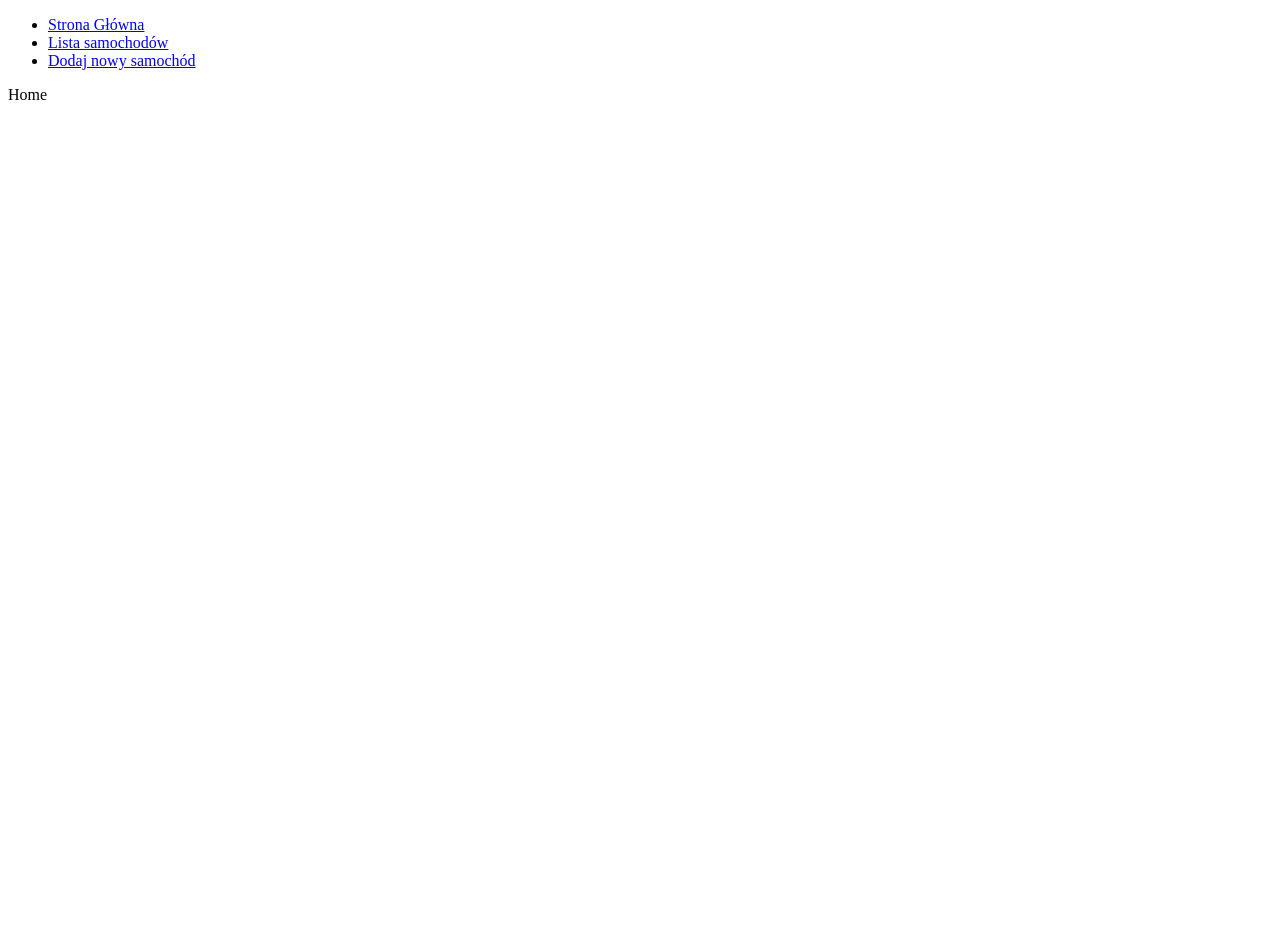
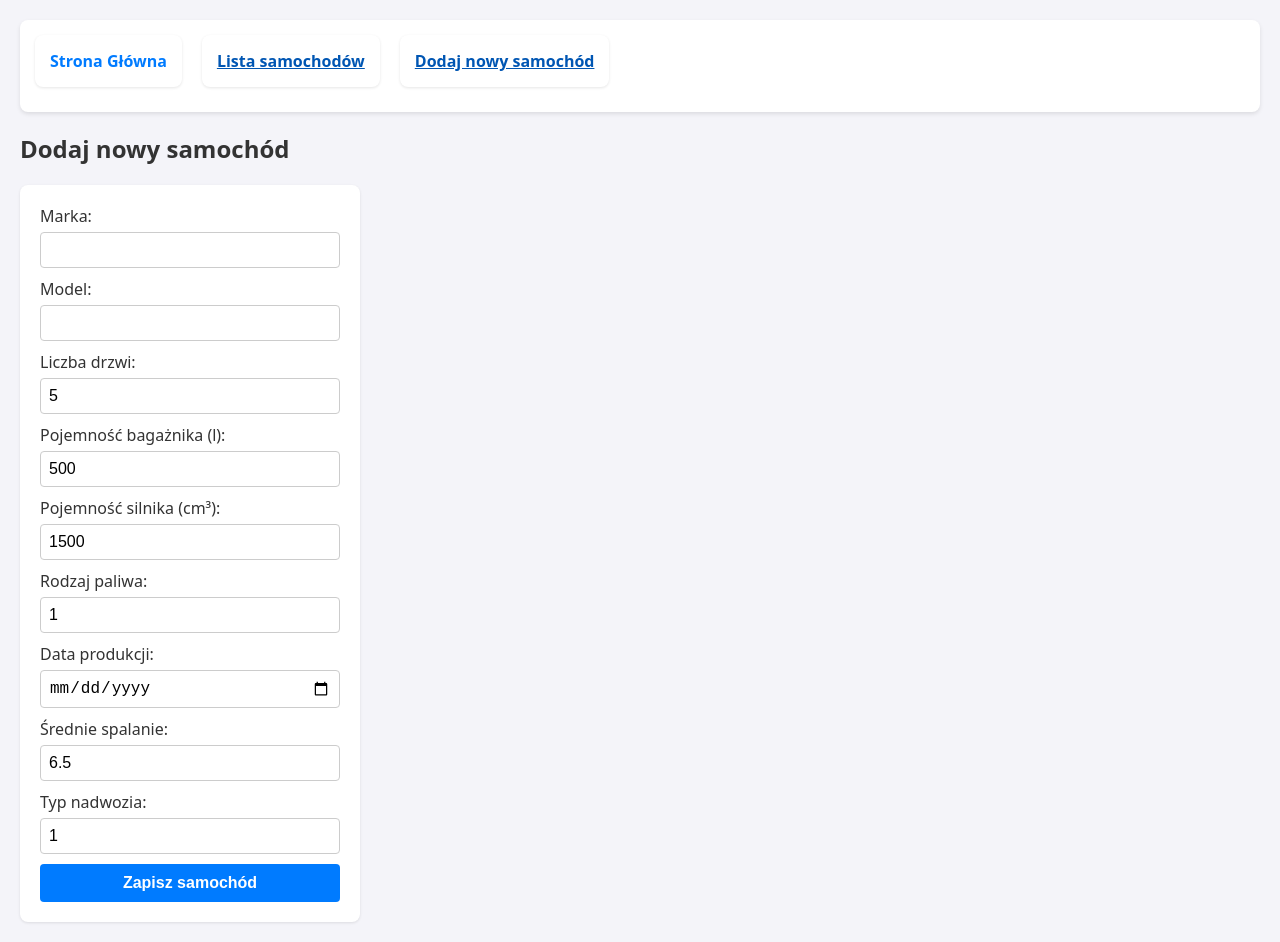
Before and after one commit to xaca20/cars-client, a React app in the folder cars-client/: page /cars/new in a window 1280 px wide. Before the commit the page ends 800 px from the top, so only its background shows below. Built offline with nearby package versions, Linux system fonts and the light colour scheme; the HTML template or start-up script is replaced by a standard one.

Commit message:
Dodanie reszty funkcjonalnosci

```diff
--- a/cars-client/src/index.css
+++ b/cars-client/src/index.css
@@ -0,0 +1,99 @@
+body {
+  font-family: system-ui, -apple-system, sans-serif;
+  background-color: #f4f4f9;
+  color: #333;
+  margin: 0;
+  padding: 20px;
+}
+
+nav {
+  background-color: #ffffff;
+  padding: 15px;
+  border-radius: 8px;
+  box-shadow: 0 2px 4px rgba(0,0,0,0.1);
+  margin-bottom: 20px;
+}
+
+nav ul {
+  display: flex;
+  gap: 20px;
+  list-style: none;
+  margin: 0;
+  padding: 0;
+}
+
+nav a {
+  text-decoration: none;
+  color: #007bff;
+  font-weight: bold;
+}
+
+nav a.active {
+  color: #0056b3;
+  text-decoration: underline;
+}
+
+ul {
+  list-style: none;
+  padding: 0;
+}
+
+li {
+  background: #ffffff;
+  padding: 15px;
+  margin-bottom: 10px;
+  border-radius: 8px;
+  box-shadow: 0 1px 3px rgba(0,0,0,0.1);
+  display: flex;
+  align-items: center;
+  gap: 10px;
+}
+
+form {
+  display: flex;
+  flex-direction: column;
+  gap: 15px;
+  max-width: 400px;
+  background: #ffffff;
+  padding: 20px;
+  border-radius: 8px;
+  box-shadow: 0 1px 3px rgba(0,0,0,0.1);
+}
+
+label {
+  display: flex;
+  flex-direction: column;
+  gap: 5px;
+  font-weight: 500;
+}
+
+input {
+  padding: 8px;
+  border: 1px solid #ccc;
+  border-radius: 4px;
+  font-size: 1rem;
+}
+
+button {
+  padding: 10px 15px;
+  background-color: #007bff;
+  color: white;
+  border: none;
+  border-radius: 4px;
+  cursor: pointer;
+  font-size: 1rem;
+  font-weight: bold;
+}
+
+button:hover {
+  background-color: #0056b3;
+}
+
+a {
+  color: #007bff;
+  text-decoration: none;
+}
+
+a:hover {
+  text-decoration: underline;
+}
--- a/cars-client/src/pages/CarDetailsPage.tsx
+++ b/cars-client/src/pages/CarDetailsPage.tsx
@@ -1 +1,51 @@
-export default function CarDetailsPage() { return <div>Home</div>; }
+import { useState, useEffect } from 'react';
+import { useParams, Link } from 'react-router';
+import type { Car } from '../models/Car';
+import { getCarById } from '../services/carService';
+
+export default function CarDetailsPage() {
+  const { id } = useParams<{ id: string }>();
+  const [car, setCar] = useState<Car | null>(null);
+  const [loading, setLoading] = useState(true);
+  const [error, setError] = useState<string | null>(null);
+
+  useEffect(() => {
+    async function loadCar() {
+      if (!id) return;
+      try {
+        const data = await getCarById(id);
+        setCar(data);
+      } catch (err) {
+        setError('Nie udało się pobrać szczegółów samochodu.');
+      } finally {
+        setLoading(false);
+      }
+    }
+    loadCar();
+  }, [id]);
+
+  if (loading) return <div>Ładowanie danych...</div>;
+  if (error) return <div>{error}</div>;
+  if (!car) return <div>Nie znaleziono samochodu.</div>;
+
+  return (
+    <div>
+      <h2>Szczegóły samochodu</h2>
+      <ul>
+        <li><strong>Marka:</strong> {car.brand}</li>
+        <li><strong>Model:</strong> {car.model}</li>
+        <li><strong>Liczba drzwi:</strong> {car.doorsNumber}</li>
+        <li><strong>Pojemność bagażnika:</strong> {car.luggageCapacity} l</li>
+        <li><strong>Pojemność silnika:</strong> {car.engineCapacity} cm3</li>
+        <li><strong>Rodzaj paliwa:</strong> {car.fuelType}</li>
+        <li><strong>Data produkcji:</strong> {car.productionDate}</li>
+        <li><strong>Średnie spalanie:</strong> {car.averageFuelConsumption} l/100km</li>
+        <li><strong>Typ nadwozia:</strong> {car.bodyType}</li>
+      </ul>
+      <br />
+      <Link to="/cars">Powrót do listy</Link>
+      {' | '}
+      <Link to={`/cars/${car.id}/edit`}>Edytuj</Link>
+    </div>
+  );
+}
--- a/cars-client/src/pages/CreateCarPage.tsx
+++ b/cars-client/src/pages/CreateCarPage.tsx
@@ -1 +1,85 @@
-export default function CreateCarPage() { return <div>Home</div>; }
+import { useState } from 'react';
+import { useNavigate } from 'react-router';
+import type { NewCar } from '../models/Car';
+import { createCar } from '../services/carService';
+
+export default function CreateCarPage() {
+  const navigate = useNavigate();
+
+  const [formData, setFormData] = useState<NewCar>({
+    brand: '',
+    model: '',
+    doorsNumber: 5,
+    luggageCapacity: 500,
+    engineCapacity: 1500,
+    fuelType: 1,
+    productionDate: '',
+    averageFuelConsumption: 6.5,
+    bodyType: 1
+  });
+
+  const handleChange = (e: React.ChangeEvent<HTMLInputElement>) => {
+    const { name, value, type } = e.target;
+    setFormData({
+      ...formData,
+      [name]: type === 'number' ? Number(value) : value
+    });
+  };
+
+  const handleSubmit = async (e: React.FormEvent) => {
+    e.preventDefault();
+
+    try {
+      await createCar(formData);
+      navigate('/cars');
+    } catch (error) {
+      alert('Wystąpił błąd podczas dodawania samochodu.');
+    }
+  };
+
+  return (
+    <div>
+      <h2>Dodaj nowy samochód</h2>
+      <form onSubmit={handleSubmit} style={{ display: 'flex', flexDirection: 'column', maxWidth: '300px', gap: '10px' }}>
+        <label>
+          Marka:
+          <input type="text" name="brand" value={formData.brand} onChange={handleChange} required />
+        </label>
+        <label>
+          Model:
+          <input type="text" name="model" value={formData.model} onChange={handleChange} required />
+        </label>
+        <label>
+          Liczba drzwi:
+          <input type="number" name="doorsNumber" value={formData.doorsNumber} onChange={handleChange} required />
+        </label>
+        <label>
+          Pojemność bagażnika (l):
+          <input type="number" name="luggageCapacity" value={formData.luggageCapacity} onChange={handleChange} required />
+        </label>
+        <label>
+          Pojemność silnika (cm³):
+          <input type="number" name="engineCapacity" value={formData.engineCapacity} onChange={handleChange} required />
+        </label>
+        <label>
+          Rodzaj paliwa:
+          <input type="number" name="fuelType" value={formData.fuelType} onChange={handleChange} required />
+        </label>
+        <label>
+          Data produkcji:
+          <input type="date" name="productionDate" value={formData.productionDate} onChange={handleChange} required />
+        </label>
+        <label>
+          Średnie spalanie:
+          <input type="number" step="0.1" name="averageFuelConsumption" value={formData.averageFuelConsumption} onChange={handleChange} required />
+        </label>
+        <label>
+          Typ nadwozia:
+          <input type="number" name="bodyType" value={formData.bodyType} onChange={handleChange} required />
+        </label>
+
+        <button type="submit">Zapisz samochód</button>
+      </form>
+    </div>
+  );
+}
--- a/cars-client/src/pages/EditCarPage.tsx
+++ b/cars-client/src/pages/EditCarPage.tsx
@@ -1 +1,100 @@
-export default function EditCarPage() { return <div>Home</div>; }
+import { useState, useEffect } from 'react';
+import { useParams, useNavigate } from 'react-router';
+import type { NewCar } from '../models/Car';
+import { getCarById, updateCar } from '../services/carService';
+
+export default function EditCarPage() {
+  const { id } = useParams<{ id: string }>();
+  const navigate = useNavigate();
+
+  const [formData, setFormData] = useState<NewCar | null>(null);
+  const [loading, setLoading] = useState(true);
+  const [error, setError] = useState<string | null>(null);
+
+  useEffect(() => {
+    async function loadCar() {
+      if (!id) return;
+      try {
+        const data = await getCarById(id);
+        const { id: _removedId, ...carDataToEdit } = data;
+        setFormData(carDataToEdit);
+      } catch (err) {
+        setError('Nie udało się pobrać danych samochodu do edycji.');
+      } finally {
+        setLoading(false);
+      }
+    }
+    loadCar();
+  }, [id]);
+
+  const handleChange = (e: React.ChangeEvent<HTMLInputElement>) => {
+    if (!formData) return;
+    const { name, value, type } = e.target;
+    setFormData({
+      ...formData,
+      [name]: type === 'number' ? Number(value) : value
+    });
+  };
+
+  const handleSubmit = async (e: React.FormEvent) => {
+    e.preventDefault();
+    if (!id || !formData) return;
+
+    try {
+      await updateCar(id, formData);
+      navigate(`/cars/${id}`);
+    } catch (err) {
+      alert('Wystąpił błąd podczas aktualizacji samochodu.');
+    }
+  };
+
+  if (loading) return <div>Ładowanie danych...</div>;
+  if (error) return <div>{error}</div>;
+  if (!formData) return <div>Brak danych do edycji.</div>;
+
+  return (
+    <div>
+      <h2>Edytuj samochód</h2>
+      <form onSubmit={handleSubmit} style={{ display: 'flex', flexDirection: 'column', maxWidth: '300px', gap: '10px' }}>
+        <label>
+          Marka:
+          <input type="text" name="brand" value={formData.brand} onChange={handleChange} required />
+        </label>
+        <label>
+          Model:
+          <input type="text" name="model" value={formData.model} onChange={handleChange} required />
+        </label>
+        <label>
+          Liczba drzwi:
+          <input type="number" name="doorsNumber" value={formData.doorsNumber} onChange={handleChange} required />
+        </label>
+        <label>
+          Pojemność bagażnika (l):
+          <input type="number" name="luggageCapacity" value={formData.luggageCapacity} onChange={handleChange} required />
+        </label>
+        <label>
+          Pojemność silnika (cm³):
+          <input type="number" name="engineCapacity" value={formData.engineCapacity} onChange={handleChange} required />
+        </label>
+        <label>
+          Rodzaj paliwa:
+          <input type="number" name="fuelType" value={formData.fuelType} onChange={handleChange} required />
+        </label>
+        <label>
+          Data produkcji:
+          <input type="date" name="productionDate" value={formData.productionDate} onChange={handleChange} required />
+        </label>
+        <label>
+          Średnie spalanie:
+          <input type="number" step="0.1" name="averageFuelConsumption" value={formData.averageFuelConsumption} onChange={handleChange} required />
+        </label>
+        <label>
+          Typ nadwozia:
+          <input type="number" name="bodyType" value={formData.bodyType} onChange={handleChange} required />
+        </label>
+
+        <button type="submit">Zapisz zmiany</button>
+      </form>
+    </div>
+  );
+}
--- a/cars-client/src/pages/HomePage.tsx
+++ b/cars-client/src/pages/HomePage.tsx
@@ -1 +1,8 @@
-export default function HomePage() { return <div>Home</div>; }
+export default function HomePage() {
+  return (
+    <div>
+      <h1>Cars Client</h1>
+      <p>Witaj w aplikacji do zarządzania bazą samochodów. Użyj menu, aby przeglądać, dodawać i edytować pojazdy.</p>
+    </div>
+  );
+}
--- a/cars-client/src/pages/NotFoundPage.tsx
+++ b/cars-client/src/pages/NotFoundPage.tsx
@@ -1 +1,11 @@
-export default function NotFoundPage() { return <div>Home</div>; }
+import { Link } from 'react-router';
+
+export default function NotFoundPage() {
+  return (
+    <div>
+      <h2>Error 404 Page Not Found</h2>
+      <p>Niestety, podany adres URL nie istnieje w naszej aplikacji.</p>
+      <Link to="/">Wróć do strony głównej</Link>
+    </div>
+  );
+}
```
